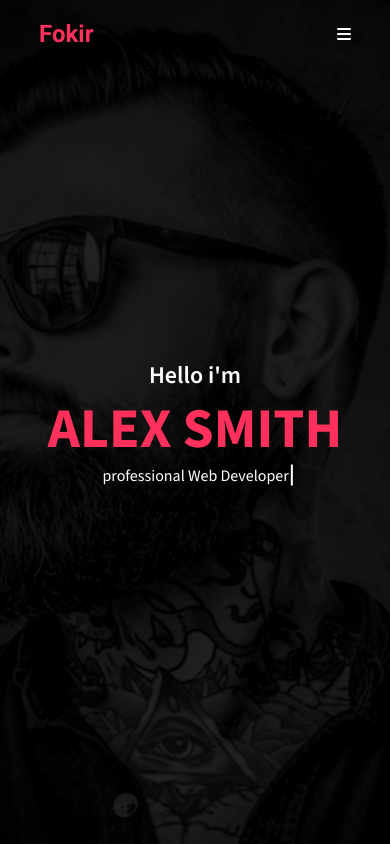
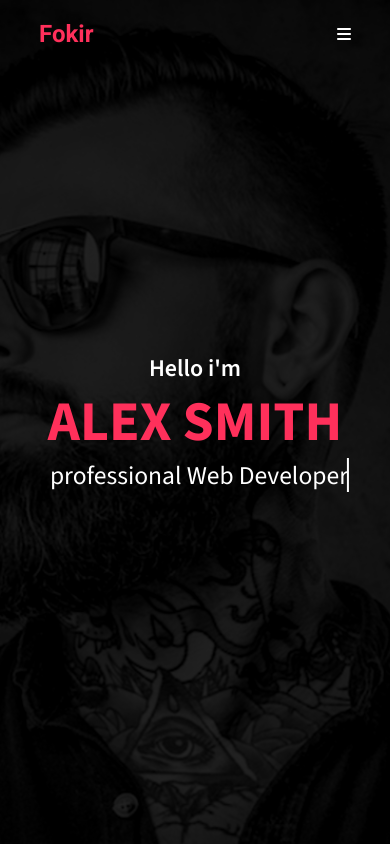
Before and after one commit to omarsabry11/Fokir, a plain HTML site: page index.html in a window 390 px wide. Shown: the top 844 px of the page. Drawn offline with nearby package versions, Linux system fonts and the light colour scheme.

Commit message:
Update main.css

```diff
--- a/css/main.css
+++ b/css/main.css
@@ -170,10 +170,7 @@ a
     {
         font-size: 3.5rem;
     }
-      .home .text h3
-    {
-        font-size: 1rem;
-    }
+
 
     .home nav ul
     {
```
